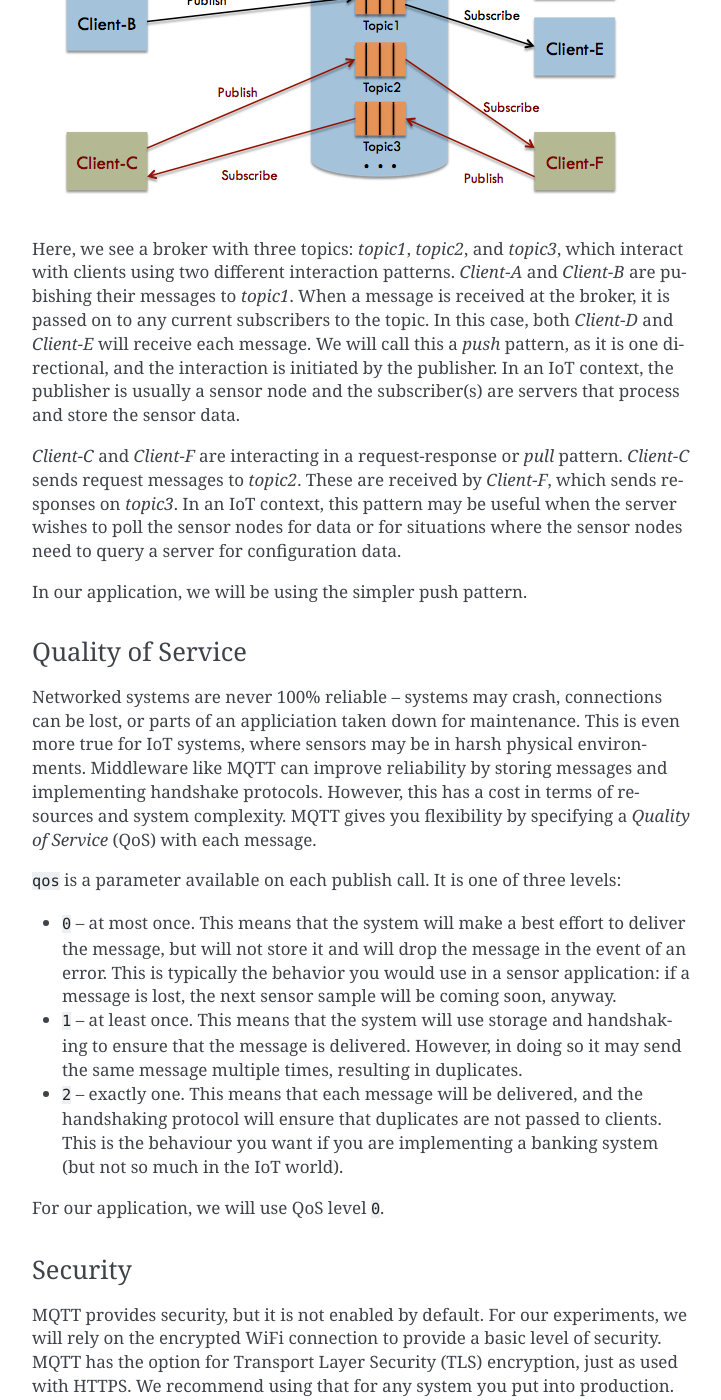
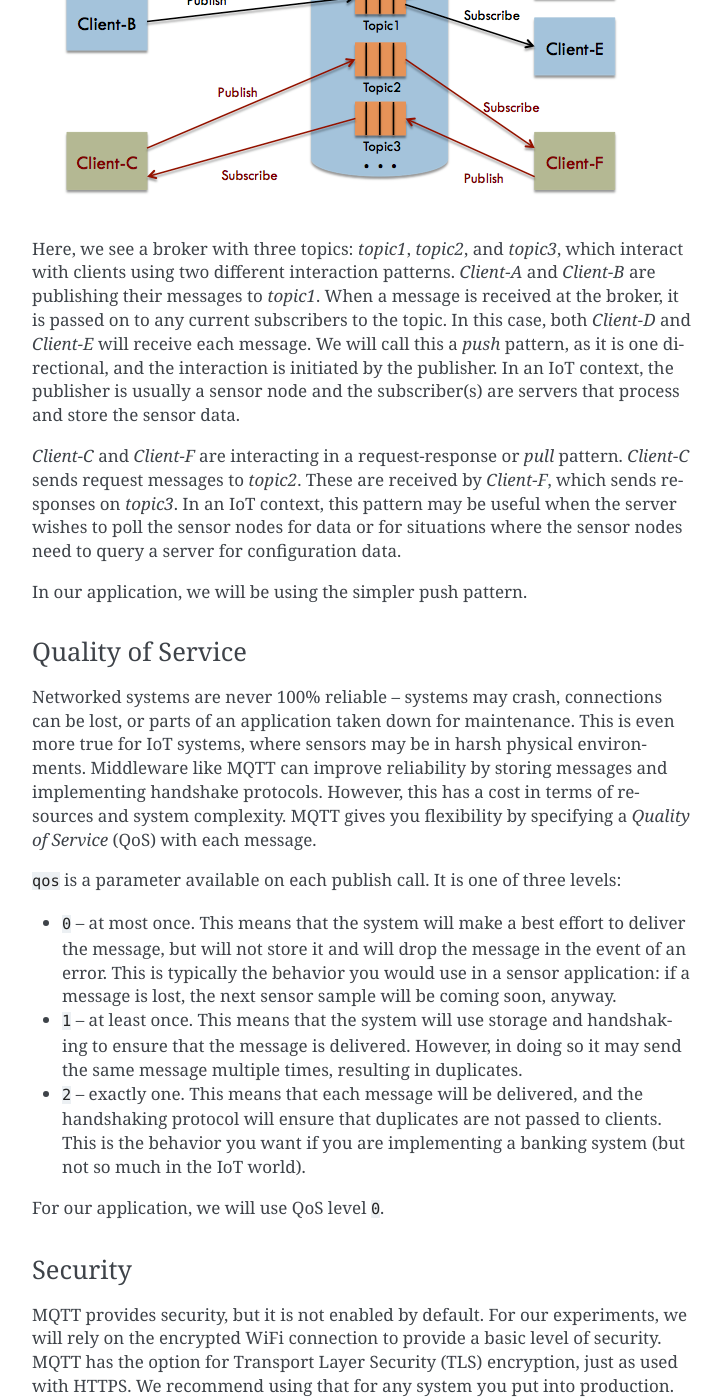
Before and after one commit to jfischer/micropython-iot-hackathon, a Sphinx documentation site: the page built from docs/mqtt.rst, in a window 1280 px wide and 1400 px high, scrolled down 647 px. Shown: the whole window, without its empty margins (388-1109 px from the left). Built offline with Sphinx 7.4.7, drawn with Linux system fonts in a browser that asks for light colours; some of the changed text lies outside the part shown.

Commit message:
Fix typos

```diff
--- a/docs/mqtt.rst
+++ b/docs/mqtt.rst
@@ -22,7 +22,7 @@ different interaction patterns. The picture below shows an example:
 
 Here, we see a broker with three topics: *topic1*, *topic2*, and *topic3*,
 which interact with clients using two different interaction patterns.
-*Client-A* and *Client-B* are pubishing their messages to *topic1*. When a
+*Client-A* and *Client-B* are publishing their messages to *topic1*. When a
 message is received at the broker, it is passed on to any current subscribers
 to the topic. In this case, both *Client-D* and *Client-E* will receive each
 message. We will call this a *push* pattern, as it is one directional, and the
@@ -42,7 +42,7 @@ In our application, we will be using the simpler push pattern.
 Quality of Service
 ~~~~~~~~~~~~~~~~~~
 Networked systems are never 100% reliable -- systems may crash, connections
-can be lost, or parts of an appliciation taken down for maintenance. This is
+can be lost, or parts of an application taken down for maintenance. This is
 even more true for IoT systems, where sensors may be in harsh physical
 environments. Middleware like MQTT can improve reliability by storing messages
 and implementing handshake protocols. However, this has a cost in terms of
@@ -62,7 +62,7 @@ levels:
   it may send the same message multiple times, resulting in duplicates.
 * ``2`` -- exactly one. This means that each message will be delivered, and
   the handshaking protocol will ensure that duplicates are not passed to
-  clients. This is the behaviour you want if you are implementing a banking
+  clients. This is the behavior you want if you are implementing a banking
   system (but not so much in the IoT world).
 
 For our application, we will use QoS level ``0``.
@@ -206,7 +206,7 @@ Putting it all Together
 Now, we will set up the ESP8266 to run our sample/send loop upon startup.
 We will also run a script on the host to subscribe to our topic and write
 the events to a CSV (spreadsheet) file. The source code for this section
-may be found on Github in the repository for this tutorial. Specifically,
+may be found on GitHub in the repository for this tutorial. Specifically,
 look in the ``example_code`` folder
 (https://github.com/jfischer/micropython-iot-hackathon/tree/master/example_code). The program ``client.py`` will run on the ESP8266 and the program
 ``server.py`` will run on our host.
```
Also changed, not shown: other parts of docs/mqtt.rst (+1 -1 lines).
